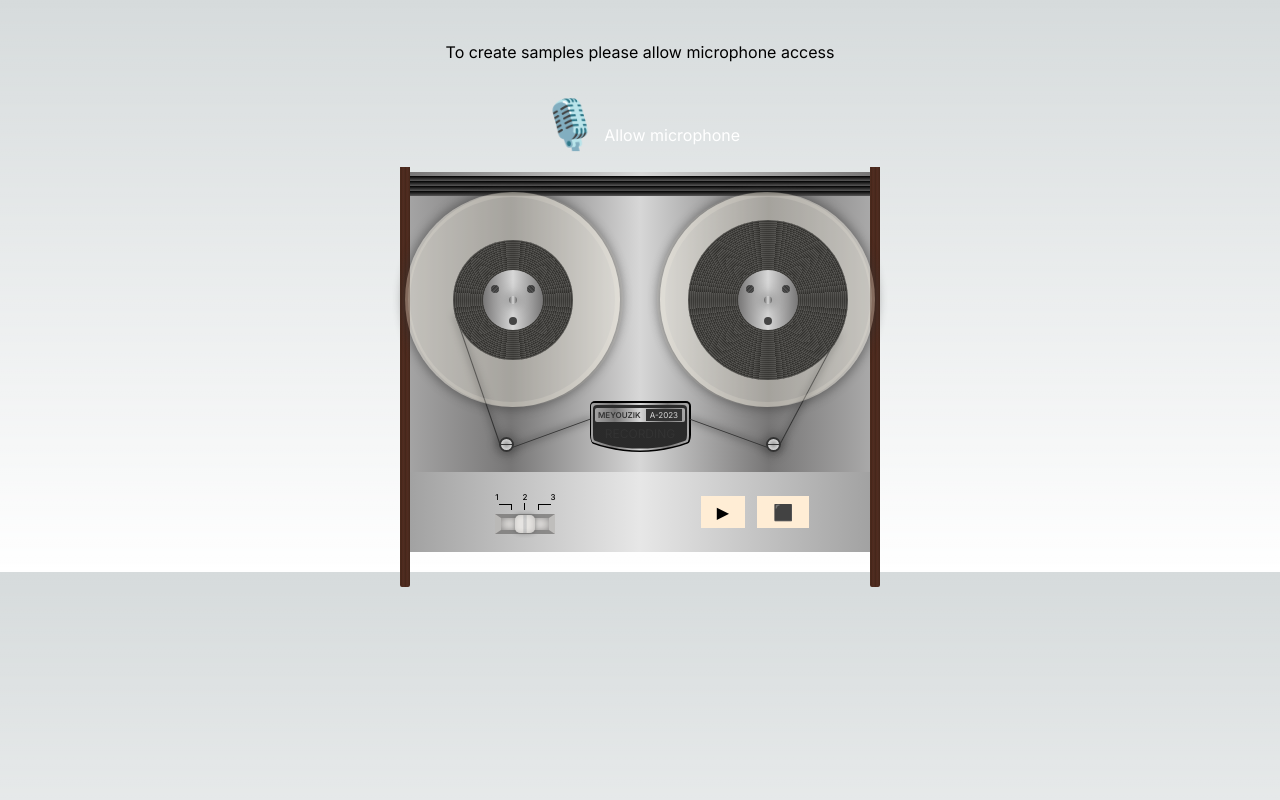
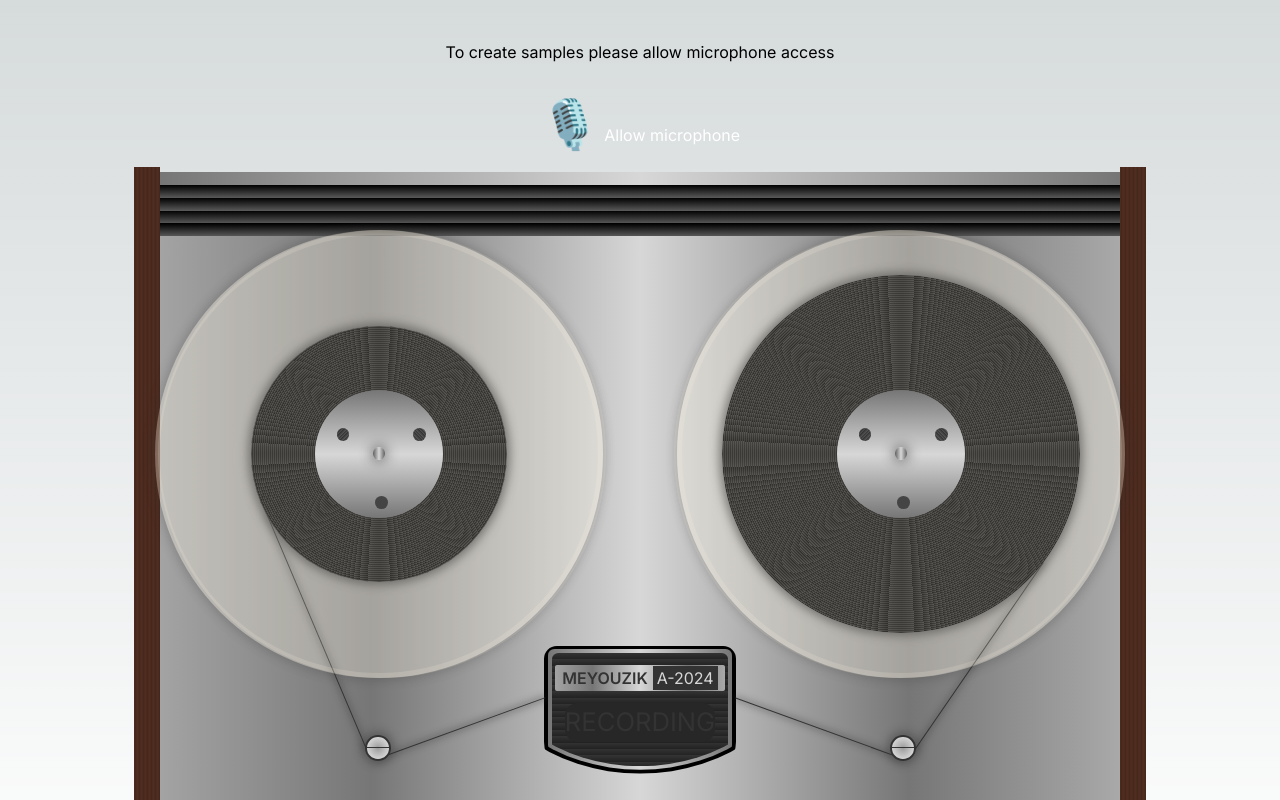
Before and after one commit to jstnlawson/meyouzik, a Next.js app: page / in a window 1280 px wide. Shown: the top 800 px of the page. Built offline with nearby package versions, Linux system fonts and the light colour scheme.

Commit message:
made sizing dynamic

```diff
--- a/src/app/components/InputUi/InputUi.css
+++ b/src/app/components/InputUi/InputUi.css
@@ -5,13 +5,13 @@
 
 .slider {
     -webkit-appearance: none;
-    width: 60px;
-    height: 20px;
+    width: 8vw;
+    height: 2.5vw;
     /* border-radius: 5px;   */
-    border-top: 4px solid rgba(0, 0, 0, 0.517);
-    border-bottom: 4px solid rgba(0, 0, 0, 0.517);
-    border-left: 6px solid rgba(0, 0, 0, 0.201);
-    border-right: 6px solid rgba(0, 0, 0, 0.201);
+    border-top: 0.5vw solid rgba(0, 0, 0, 0.517);
+    border-bottom: 0.5vw solid rgba(0, 0, 0, 0.517);
+    border-left: 0.75vw solid rgba(0, 0, 0, 0.201);
+    border-right: 0.75vw solid rgba(0, 0, 0, 0.201);
     background: #e9e6e3;
     outline: none;
     opacity: 0.7;
@@ -25,12 +25,12 @@
 .slider::-webkit-slider-thumb {
     -webkit-appearance: none;
     appearance: none;
-    width: 20px;
-    height: 18px;
+    width: 2.5vw;
+    height: 2.5vw;
     border-radius: 5px;
     /* background: #b3b3b3; */
     cursor: grab;
-    background: linear-gradient(to right, #f6f3ef 8px, #bdbdbd 9px, #dedede 10px, #bdbdbd 11px, #f6f3ef 12px);
+    background: linear-gradient(to right, #f6f3ef 0%, #bdbdbd 45%, #cfcfcf 50%, #bdbdbd 55%, #f6f3ef 100%);
     box-shadow: 0px 0px 5px #222222a4, inset 0px 0px 5px #2222222f, inset -5px 0px 10px -3px #00000017;
 }
 
@@ -38,7 +38,10 @@
     cursor: grabbing;
 }
 
-.input-label__container { align-items: end;}
+.input-label__container {
+    align-items: end;
+    margin-bottom: 0;
+}
 
 .input-label__container div {
     display: flex;
@@ -48,44 +51,57 @@
     /* align-items: end; */
     /* border: 1px solid #354237; */
     height: fit-content;
-    width: 28px;
+    width: 3.5vw;
     text-align: center;
-    font-size: .5rem;
-    font-weight: 500;
+    font-size: .55rem;
+    /* font-weight: 500; */
     color: black;
+   line-height: 0;
 }
 
-.bracket-div__container { align-items: end; }
+.bracket-div__container {
+     align-items: end;
+     margin-top: 0;
+     }
 
-.bracket-div__container div { width: 13px;}
+/* .bracket-div__container div { width: 1vw;} */
+
+.input-label__one, .input-label__three{
+    color: black;
+    font-size: 0.55rem;
+    text-align: center;
+    margin-right: 1px;
+}
 
 .bracket-div__one {
     height: 6px;
-
+    width: 1vw;
     border-top: 1px solid black;
     border-right: 1px solid black;
     border-bottom: none;
     border-left: none;
+
 }
 
 .bracket-div__two {
-    height: 7px;
-    /* width: 22px; */
+    height: 8px;
+    width: 1.75vw;
     border-top: none;
-    border-right: 0.5px solid black;
+    border-right: 1px solid rgba(0, 0, 0, 0.4);
     border-bottom: none;
     border-left: none;
 }
 
 .bracket-div__three {
-    height: 7px;
-    /* width:17px; */
+    height: 8px;
+    width: 1.75vw;
     border: none;
+    border-left: 1px solid rgba(0, 0, 0, 0.4);
 }
 
 .bracket-div__four {
     height: 6px;
-
+    width: 1vw;
     border-top: 1px solid black;
     border-right: none;
     border-bottom: none;
--- a/src/app/components/InputUi/InputUi.jsx
+++ b/src/app/components/InputUi/InputUi.jsx
@@ -28,18 +28,21 @@ const InputUi = () => {
     }, []);
 
     return (
-        <div className='flex input-ui__container'>
-        <div className='flex flex-col justify-center items-center px-4 py-1 w-[230px] h-[80px]'>
+        <div className='flex input-ui__container p-2'>
+        <div className='flex flex-col justify-center items-center px-4 py-1 '>
+            <span className='text-black text-[.65rem] mb-1'>INPUT</span>
             <div className='flex input-label__container'>
-                <div className='input-label__one'>1</div>
+                {/* <div className='input-label__one'>1</div> */}
                 <div className='input-label__two'>2</div>
-                <div className='input-label__three'>3</div>
+                {/* <div className='input-label__three'>3</div> */}
             </div>
             <div className='mb-1 flex justify-bottom bracket-div__container'>
+            <div className='input-label__one'>1</div>
                 <div className='bracket-div__one'></div>
                 <div className='bracket-div__two'></div>
                 <div className='bracket-div__three'></div>
                 <div className='bracket-div__four'></div>
+                <div className='input-label__three'>3</div>
             </div>
             <input
                 type="range"
@@ -51,9 +54,9 @@ const InputUi = () => {
             />
             {/* <p>Position: {position}</p> */}
         </div>
-        <div className='flex justify-center items-center w-[230px] h-[80px] gap-3'>
-            <button className='text-black px-4 py-1 bg-orange-100'>▶</button>
-            <button className='text-black px-4 py-1 bg-orange-100'>⬛️</button>
+        <div className='flex justify-center items-center gap-3'>
+            {/* <button className='text-black px-4 py-1 bg-orange-100'>▶</button>
+            <button className='text-black px-4 py-1 bg-orange-100'>⬛️</button> */}
         </div>
         </div>
     );
--- a/src/app/components/RecordingUi/RecordingUi.css
+++ b/src/app/components/RecordingUi/RecordingUi.css
@@ -7,8 +7,8 @@
 .tape-player {
     background-color: #d7d7d7;
     background-image: linear-gradient(to right, #d7d7d7 -25%, #777676 22%, #d7d7d7 50%, #777676 78%, #d7d7d7 120%);
-    width: 460px;
-    height: 300px;
+    width: 75vw;
+    height: 50vw;
     position: relative;
     transition: ease all 0.1s;
     cursor: pointer;
@@ -21,29 +21,29 @@
     position: absolute;
     top: -5px;
     bottom: 0;
-    width: 10px;
-    height: 420px;
+    width: 2vw;
+    height: 70vw;
     border-radius: 0 0 2px 2px;
     background: repeating-linear-gradient(to right, rgb(85, 49, 36) 0px, rgb(65, 36, 24) 1px, rgb(75, 42, 30) 2px, rgb(82, 42, 29) 3px, rgb(74, 47, 38) 4px);
     z-index: -5;
 }
 
-.tape-player:before { left: -10px ;}
+.tape-player:before { left: -2vw ;}
 
-.tape-player:after { right: -10px; }
+.tape-player:after { right: -2vw; }
 
 .top {
     width: 100%;
-    height: 4px;
+    height: 1vw;
     background-image: linear-gradient(to right, #777676 0%, #d7d7d7 50%, #777676 100%); ;
 }
 
 .vents {
     width: 100%;
-    height: 20px;
+    height: 4vw;
     background-color: #333;
     background: repeating-linear-gradient(to bottom,
-            #000000 0px, #595858 5px);
+            #000000 0vw, #595858 1vw);
 }
 
 /*----------------------------------------------------------------------------------
@@ -55,18 +55,18 @@
     display: flex;
     justify-content: center;
     align-items: center;
-    height: 51px;
-    width: 101px;
-    border-radius: 5px;
+    height: 10vw;
+    width: 15vw;
+    border-radius: 1vw;
     background-color: black;
-    bottom: 20px;
+    bottom: 3vw;
     left: 0;
     right: 0;
     margin: auto;
     clip-path: ellipse(85% 100% at 50% 0%);
-    border-bottom-left-radius: 17px;
+    border-bottom-left-radius: 2.5vw;
     /* Adjust as needed */
-    border-bottom-right-radius: 17px;
+    border-bottom-right-radius: 2.5vw;
     /* Adjust as needed */
     z-index: 0;
 }
@@ -76,15 +76,15 @@
     display: flex;
     justify-content: center;
     align-items: center;
-    height: 48px;
-    width: 98px;
-    border-radius: 3px;
+    height: 94%;
+    width: 96%;
+    border-radius: .5vw;
     background-color: #d7d7d7;
-    background-image: linear-gradient(to right, #d7d7d7 -25%, #777676 22%, #d7d7d7 50%, #777676 78%, #d7d7d7 120%);
+    background-image: linear-gradient(to right,  #777676 0%, #d7d7d7 50%, #777676 100%);
     clip-path: ellipse(85% 100% at 50% 0%);
-    border-bottom-left-radius: 15px;
+    border-bottom-left-radius: 2vw;
     /* Adjust as needed */
-    border-bottom-right-radius: 15px;
+    border-bottom-right-radius: 2vw;
     /* Adjust as needed */
     z-index: 1;
 }
@@ -95,18 +95,18 @@
     justify-content: center;
     align-items: center;
     flex-direction: column;
-    height: 44px;
-    width: 94px;
-    border-radius: 4px;
+    height: 94%;
+    width: 96%;
+    border-radius: .5vw;
     background-color: #333;
     background: repeating-linear-gradient(to bottom,
-            #333 1px, #222 2px);
+            #333 0vw, #222 0.5vw);
 
     /* background: linear-gradient(to bottom, #333 0px, #222 2px, #333 4px, #222 6px, #333 8px, #222 10px, #333 12px, #222 14px, #333 16px, #222 18px, #333 20px, #222 22px, #333 24px, #222 26px, #333 28px, #222 30px, #333 32px, #222 34px, #333 36px, #222 38px, #333 40px, #222 42px, #333 44px, #222 46px, #333 48px); */
     clip-path: ellipse(85% 100% at 50% 0%);
-    border-bottom-left-radius: 14px;
+    border-bottom-left-radius: 1.5vw;
     /* Adjust as needed */
-    border-bottom-right-radius: 14px;
+    border-bottom-right-radius: 1.5vw;
     /* Adjust as needed */
     z-index: 2;
     /* padding: 3px; */
@@ -116,9 +116,9 @@
     display: flex;
     justify-content: center;
     align-items: center;
-    width: 90px;
+    width: 96%;
     padding: 1px 0;
-    font-size: 8px;
+    font-size: 1.25vw;
     text-transform: capitalize;
     border-radius: 2px;
     background: linear-gradient(to right, #d7d7d7 -25%, #777676 22%, #d7d7d7 50%, #777676 78%, #d7d7d7 120%);
@@ -155,6 +155,10 @@
 
 .tape-reader__display {
     color: #333;
+    background-color: #272727;
+    border-radius: 1vw;
+    font-size: 2vw;
+    margin: 1vw;
 }
 
 .tape-player.playing .tape-reader__display {
@@ -169,12 +173,12 @@
 ----------------------------------------------------------------------------------*/
 
 .small-reel, .small-reel__two {
-    width: 15px;
-    height: 15px;
+    width: 2vw;
+    height: 2vw;
     background: white;
     background: radial-gradient(circle at 50%, #9a9a9a 0%, #acacac 20%, #bcbcbc 40%, #cccccc 60%, #dcdcdc 80%, #ececec 100%);
     position: absolute;
-    bottom: 20px;
+    bottom: 4vw;
     border-radius: 50%;
     box-shadow: 0 0 10px 3px #33333370;
     animation: rotating 2s linear infinite;
@@ -182,13 +186,13 @@
     border: 2px solid transparent;
 }
 
-.small-reel { left: 89px; }
+.small-reel { left: 16vw; }
 
-.small-reel__two { right: 89px; }
+.small-reel__two { right: 16vw; }
 
 .tape-player .circle {
     position: absolute;
-    width: 15px;
+    width: 2vw;
     height: 1px;
     background: #333;
     left: calc(-2px);
@@ -211,34 +215,34 @@
 }
 
 .tape-left {
-    bottom: 91px;
-    left: -1px;
-    width: 138px;
+    bottom: 14vw;
+    left: 2.3vw;
+    width: 20vw;
     height: 1px;
-    transform: rotateZ(71deg);
+    transform: rotateZ(67deg);
 }
 
 .tape-left__bottom {
-    bottom: 37px;
-    left: 93px;
-    width: 90px;
+    bottom: 6.5vw;
+    left: 16.5vw;
+    width: 14vw;
     height: 1px;
     transform: rotateZ(160deg);
 }
 
 .tape-right {
-    bottom: 80px;
-    right: -3px;
-    width: 130px;
+    bottom: 12vw;
+    right: 2.1vw;
+    width: 18vw;
     height: 1px;
-    transform: rotateZ(118deg);
+    transform: rotateZ(124.5deg);
     z-index: 0;
 }
 
 .tape-right__bottom {
-    bottom: 37px;
-    right: 93px;
-    width: 90px;
+    bottom: 6.5vw;
+    right: 16.5vw;
+    width: 14vw;
     height: 1px;
     transform: rotateZ(200deg);
 }
@@ -251,9 +255,9 @@
 .big-reel__container--left , .big-reel__container--right {
     position: absolute;
     border-radius: 50%;
-    height: 215px;
-    width: 215px;
-    top: 20px;
+    height: 35vw;
+    width: 35vw;
+    top: 4.5vw;
     animation: rotating 2s linear infinite;
     animation-play-state: paused;
 }
@@ -269,7 +273,7 @@
     width: 100%;
     background-color: rgba(253, 248, 232, 0.19);
     position: inherit;
-    box-shadow: 0 0 10px 3px #33333370;
+    box-shadow: 0 0 10px 3px #3333333a;
     animation: rotating 2s linear infinite;
     animation-play-state: paused;
     z-index: 3;
@@ -277,11 +281,11 @@
 
 .big-reel__back-plate--left, .big-reel__back-plate--right {
     border-radius: 50%;
-    height: 215px;
-    width: 215px;
+    height: 35vw;
+    width: 35vw;
     background-color: rgba(253, 248, 232, 0.19);
     position: absolute;
-    top: 20px;
+    top: 4.5vw;
     z-index: 0;
 }
 
@@ -293,21 +297,22 @@
     border-radius: 50%;
     position: inherit;
     background: repeating-radial-gradient(circle at 50%, black 0px, #333 2px);
+    box-shadow: 0 0 10px 3px #333333b4;
     z-index: 0;
 }
 
 .tape-role__left {
-    top: calc(50% - 60px);
-    left: calc(50% - 60px);
-    height: 120px;
-    width: 120px;
+    top: calc(50% - 10vw);
+    left: calc(50% - 10vw);
+    height: 20vw;
+    width: 20vw;
  }
 
 .tape-role__right {
-    top: calc(50% - 80px);
-    left: calc(50% - 80px);
-    height: 160px;
-    width: 160px;
+    top: calc(50% - 14vw);
+    left: calc(50% - 14vw);
+    height: 28vw;
+    width: 28vw;
  }
 
 .tape-player.has-tape>.small-reel,
@@ -375,13 +380,13 @@
 } */
 
 .tape-player .middle-hole {
-    width: 60px;
-    height: 60px;
+    width: 10vw;
+    height: 10vw;
     /* background-color: rgba(251, 250, 248, 0.626); */
     /* background: #333; */
-    background-image: linear-gradient(to right, #777676 0%, #d7d7d7 50%, #777676 100%);
-    top: calc(50% - 30px);
-    left: calc(50% - 30px);
+    background-image: linear-gradient(to bottom, #777676 0%, #d7d7d7 50%, #777676 100%);
+    top: calc(50% - 5vw);
+    left: calc(50% - 5vw);
     position: inherit;
     border-radius: 50%;
     /* border: 3px solid #555; */
@@ -392,8 +397,8 @@
 .middle-hole div {
     position: absolute;
     border-radius: 50%;
-    height: 8px;
-    width: 8px;
+    height: 1vw;
+    width: 1vw;
     z-index: 5;
 }
 
@@ -422,27 +427,27 @@
     position: absolute;
     border-radius: 50%;
     left: -5px;
-    top: 20px;
-    height: 215px;
-    width: 215px;
+    top: 4.5vw;
+    height: 35vw;
+    width: 35vw;
 }
 
 .mounting-pin__container-right {
     position: absolute;
     border-radius: 50%;
     right: -5px;
-    top: 20px;
-    height: 215px;
-    width: 215px;
+    top: 4.5vw;
+    height: 35vw;
+    width: 35vw;
 }
 
 .mounting-pin__left, .mounting-pin__right {
     position: inherit;
     border-radius: 50%;
-    top: calc(50% - 4px);
-    left: calc(50% - 4px);
-    height: 8px;
-    width: 8px;
+    top: calc(50% - 0.5vw);
+    left: calc(50% - 0.5vw);
+    height: 1vw;
+    width: 1vw;
     background-image: linear-gradient(to right, #606060 0%, #d7d7d7 50%, #606060 100%);
     box-shadow: 0 0 12px 3px #33333370;
     z-index: 3;
--- a/src/app/components/RecordingUi/RecordingUi.jsx
+++ b/src/app/components/RecordingUi/RecordingUi.jsx
@@ -66,9 +66,9 @@ export default function RecordingUi() {
           <div className="tape-reader__layer-three">
             <div className="tape-reader__label">
               <span className="tape-reader__label__l-span">meyouzik</span>{" "}
-              <span className="tape-reader__label__r-span">a-2023</span>
+              <span className="tape-reader__label__r-span">a-2024</span>
             </div>
-            <div className="tape-reader__display text-xs my-1 uppercase">
+            <div className="tape-reader__display uppercase">
               recording
             </div>
           </div>
```
